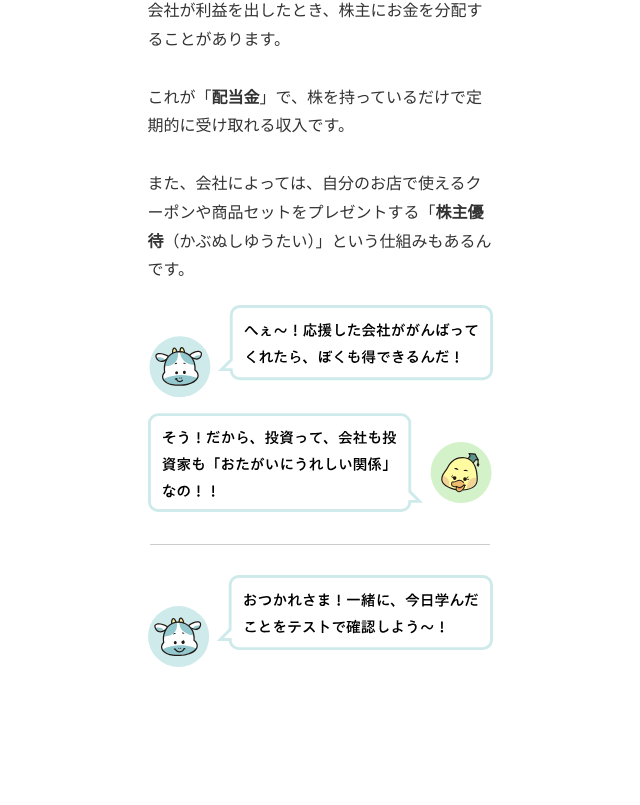
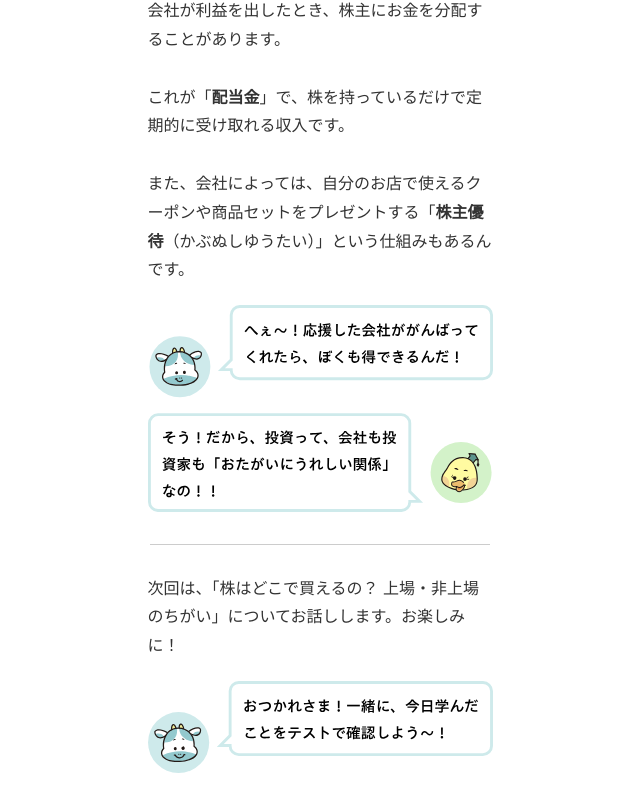
Before and after one commit to c3iird/level02-01, a plain HTML site: page index.html in a window 1280 px wide. Shown: the part 2318-3123 px from the top of the page, without its empty margins (320-960 px from the left). Before the commit the page ends 3017 px from the top, so only its background shows below. Drawn offline with Linux system fonts and the light colour scheme.

Commit message:
Update index.html

```diff
--- a/index.html
+++ b/index.html
@@ -132,9 +132,11 @@
     <img src="level02-01/talk03.svg" alt="カブちゃんととうしくんの会話03" class="content-image">
 
 
-
 <hr>
 
+	  <div class="text-block">
+次回は、「株はどこで買えるの？ 上場・非上場のちがい」についてお話しします。お楽しみに！
+    </div>
 	<img src="level02-01/go-test.svg" alt="テスト誘導コメント" class="content-image">
 
 
```
